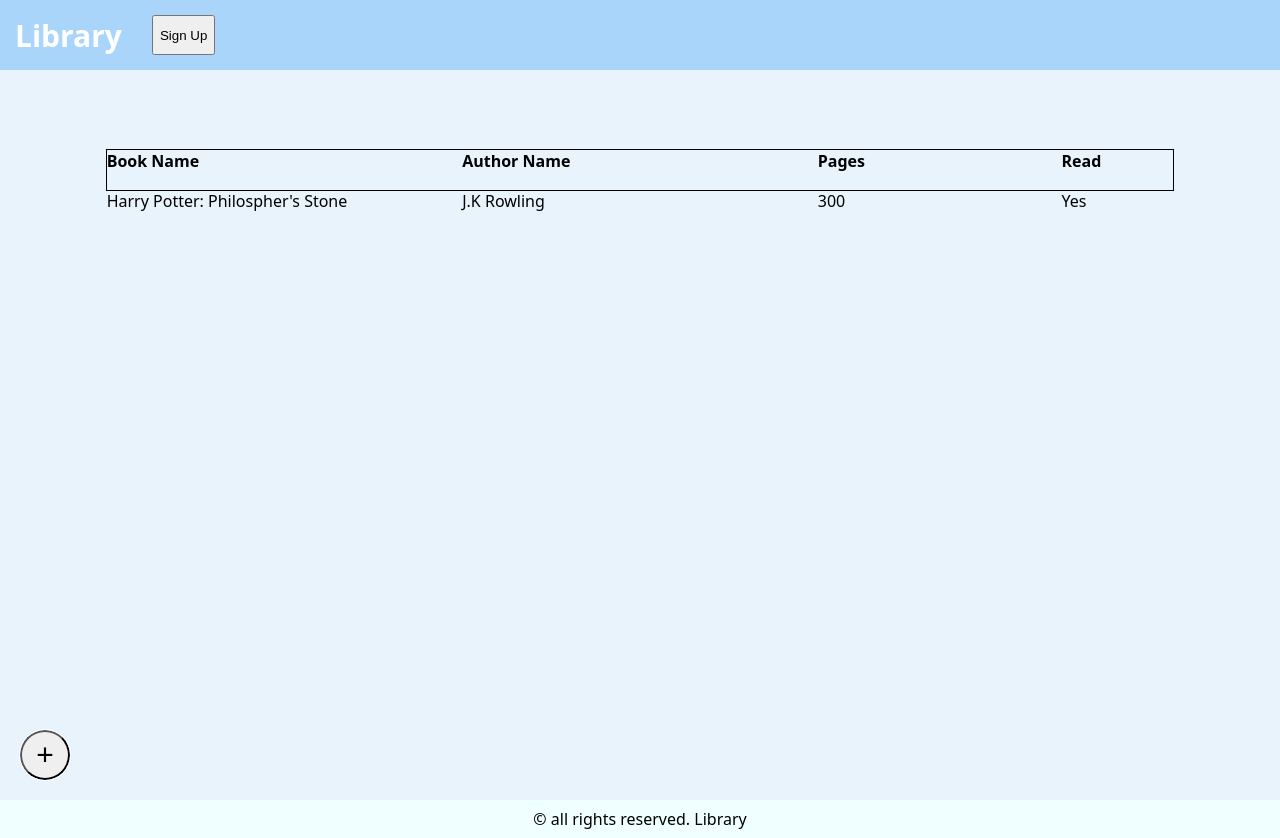
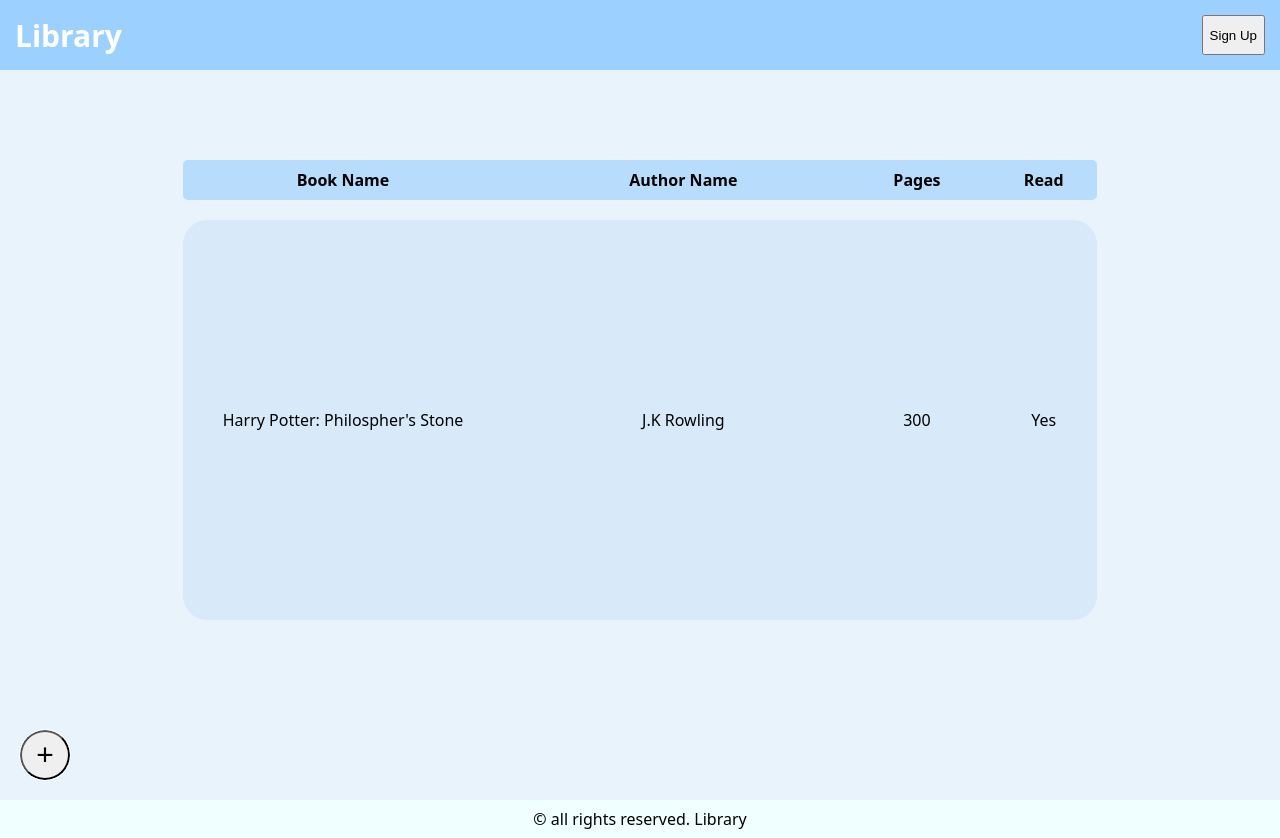
Before and after one commit to fataldinazor/Book-Library, a plain HTML site: page index.html in a window 1280 px wide. Drawn offline with Linux system fonts and the light colour scheme.

Commit message:
worked on css

```diff
--- a/script.js
+++ b/script.js
@@ -54,6 +54,7 @@ function updateDisplay() {
   bookInfo.textContent = "";
 
   books.forEach(function (book) {
+
     const title = document.createElement("div");
     title.textContent = book.title;
     title.setAttribute("class", "bookChildInfo");
@@ -61,7 +62,7 @@ function updateDisplay() {
 
     const author = document.createElement("div");
     author.textContent = book.author;
-    title.setAttribute("class", "bookChildInfo");
+    author.setAttribute("class", "bookChildInfo");
     bookInfo.appendChild(author);
 
     const pages = document.createElement("div");
@@ -73,6 +74,8 @@ function updateDisplay() {
     read.textContent = book.read;
     read.setAttribute("class", "bookChildInfo");
     bookInfo.appendChild(read);
+
+    book
   });
 }
 
--- a/styles.css
+++ b/styles.css
@@ -21,7 +21,8 @@ body {
   font-size: 30px;
   font-weight: 600;
   height: 70px;
-  background-color: rgb(169, 213, 251);
+  justify-content: space-between;
+  background-color: rgb(156, 209, 255);
 }
 h4 {
   color: rgb(255, 255, 255);
@@ -33,40 +34,50 @@ h4 {
 
 .mainContent {
   display: grid;
-  grid-template-columns: 1fr 10fr 1fr;
-  grid-template-rows: 1fr 10fr 1fr;
+  grid-template-columns: 1fr 5fr 1fr;
+  grid-template-rows: 1fr 10fr;
+  row-gap: 20px;
 }
 
 nav {
   grid-column: 2/3;
 
   display: grid;
-  grid-template-columns: 3fr 3fr 2fr 1fr;
+  grid-template-columns: 3fr 3fr 1fr 1fr;
   gap: 20px;
   font-weight: 600;
 
-  outline: 1px solid black;
+  border-radius: 5px;
+  background-color: rgb(184, 220, 252);
   height: 5vh;
+}
+
+nav > div {
+  align-self: center;
+  justify-self: center;
 }
 
 .bookInfo {
   grid-column: 2/3;
-  height: 20px;
-  width: 100%;
   display: grid;
-  grid-template-columns: 3fr 3fr 2fr 1fr;
+  grid-template-columns: 3fr 3fr 1fr 1fr;
+  grid-auto-rows: minmax(100px, auto);
   gap: 20px;
-  align-items: start;
+
+  border-radius: 3vh;
+  background-color: rgb(216, 234, 250);
 }
 
-/* .bookChildInfo{
+.bookInfo > div {
+}
 
-} */
+.bookChildInfo {
+  align-self: center;
+  justify-self: center;
+}
 
 .openDialog {
-  /* position: fixed; */
-  /* top: 87vh;
-  left: 95vw; */
+  display: inline-block;
   font-size: 30px;
   border-radius: 50%;
   width: 50px;
```
